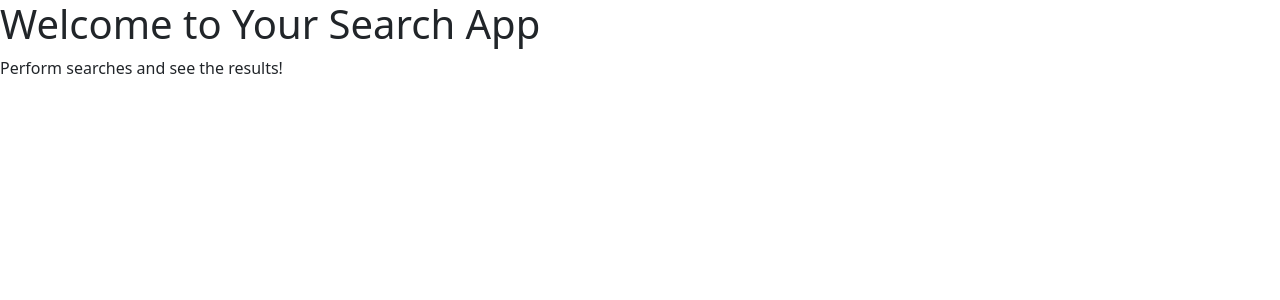
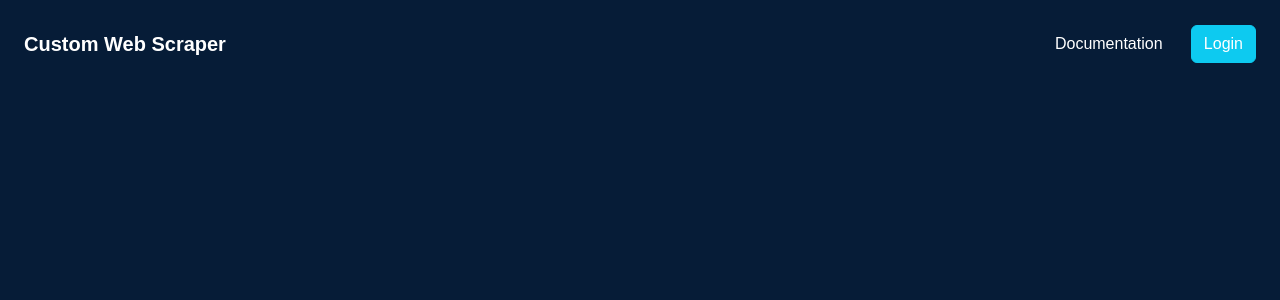
Before and after one commit to Harman-Sahota/Custom-Web-Scraper, a Django app: page / in a window 1280 px wide. Shown: the top 300 px of the page. Run offline with Django 4.2, Linux system fonts and the light colour scheme.

Commit message:
adding navbar to the landing page

```diff
--- a/scraping_project/scraping_app/static/css/home.css
+++ b/scraping_project/scraping_app/static/css/home.css
@@ -1,4 +1,33 @@
 body {
-    background-color: #061C37;
-    color: white;
+    background-color: #061C37 !important;
+    color: white !important;
+    font-family: 'Cabin', sans-serif;
+
 }
+
+.landing-nav {
+    padding: 1.5em !important;
+}
+
+.landing-brand {
+    color: white !important;
+}
+
+.landing-ul {
+    color: white !important;
+}
+
+.landing-ul:hover {
+    color: #7DB8FF !important;
+    transition: 0.3s ease;
+}
+
+.btn-landing {
+    color: white !important;
+    margin-left: 2%;
+}
+
+.btn-landing:hover {
+    background-color: #7DB8FF !important;
+    transition: 0.3s ease;
+}
--- a/scraping_project/scraping_app/templates/scraping_app/home.html
+++ b/scraping_project/scraping_app/templates/scraping_app/home.html
@@ -5,22 +5,32 @@
 
 <head>
     <title>Custom Web Scraper</title>
-    <link rel="stylesheet" type="text/css" href="{% static 'css/home.css' %}">
     <link href="https://cdn.jsdelivr.net/npm/bootstrap@5.3.1/dist/css/bootstrap.min.css" rel="stylesheet"
         integrity="sha384-4bw+/aepP/YC94hEpVNVgiZdgIC5+VKNBQNGCHeKRQN+PtmoHDEXuppvnDJzQIu9" crossorigin="anonymous">
+    <link rel="preconnect" href="https://fonts.googleapis.com">
+    <link rel="preconnect" href="https://fonts.gstatic.com" crossorigin>
+    <link
+        href="https://fonts.googleapis.com/css2?family=Cabin:wght@200&family=Noto+Sans+Vithkuqi:wght@500&family=Poppins:wght@200&display=swap"
+        rel="stylesheet">
+    <link rel="stylesheet" type="text/css" href="{% static 'css/home.css' %}">
 </head>
 
 <body>
-    <header>
-        <h1>Welcome to Your Search App</h1>
-        <p>Perform searches and see the results!</p>
-    </header>
-    <main>
-        <!-- Include your search form here -->
-    </main>
-    <footer>
-        <!-- Include footer content here -->
-    </footer>
+    <!-- navbar-->
+    <nav class="navbar navbar-expand-lg landing-nav">
+        <a class="navbar-brand landing-brand" href="{% url 'landing_page' %}"><b>Custom Web Scraper</b></a>
+        <div class="collapse navbar-collapse justify-content-end" id="navbarNav">
+            <ul class="navbar-nav">
+                <li class="nav-item">
+                    <a class="nav-link landing-ul" href="#">Documentation</a>
+                </li>
+            </ul>
+            <a class="btn btn-info btn-landing" href="#">Login</a>
+        </div>
+    </nav>
+
+
+
     <script src="https://cdn.jsdelivr.net/npm/bootstrap@5.3.1/dist/js/bootstrap.bundle.min.js"
         integrity="sha384-HwwvtgBNo3bZJJLYd8oVXjrBZt8cqVSpeBNS5n7C8IVInixGAoxmnlMuBnhbgrkm"
         crossorigin="anonymous"></script>
```
